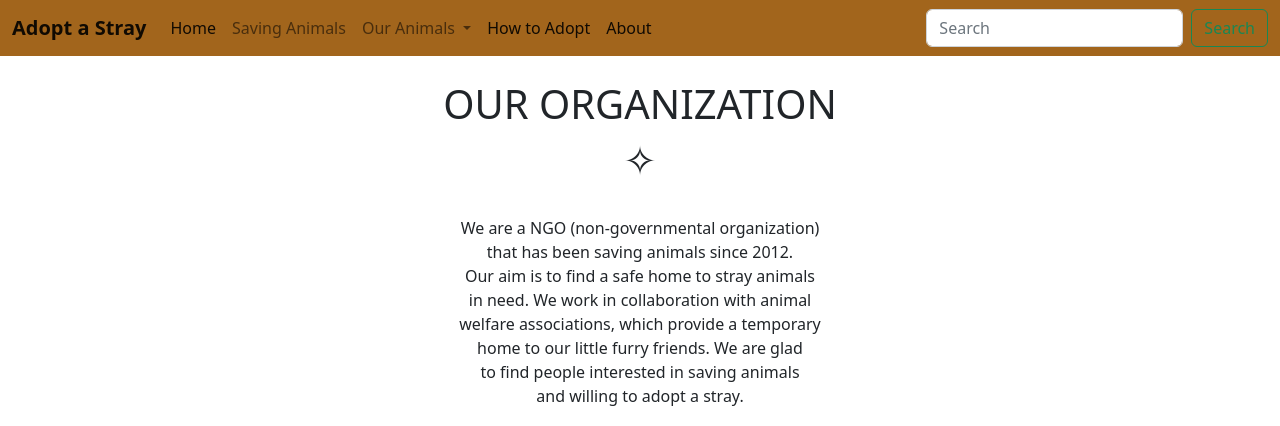
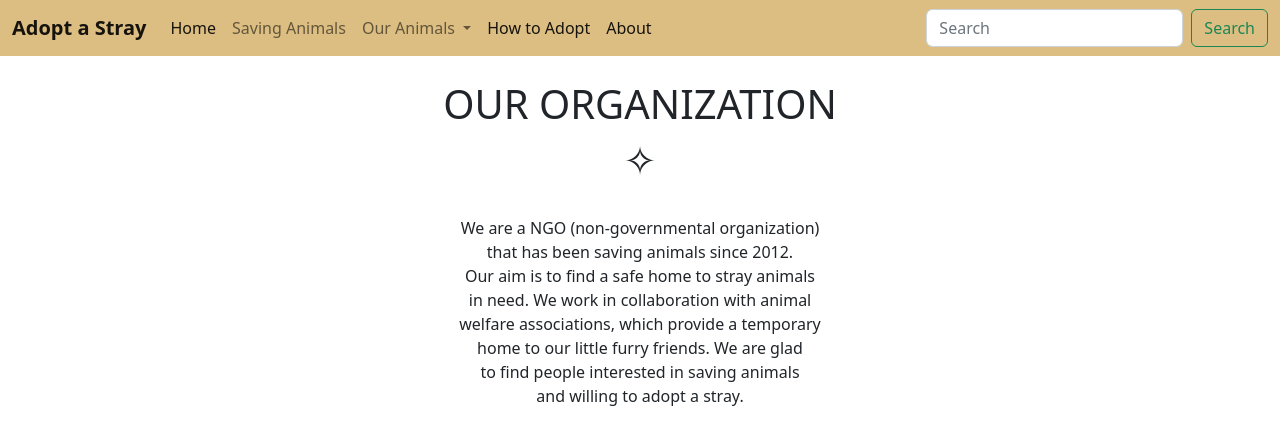
Before and after one commit to ogardiki/group-project-final, a plain HTML site: page navbar-files/index.html in a window 1280 px wide. Shown: the top 426 px of the page. Drawn offline with nearby package versions, Linux system fonts and the light colour scheme; a script that the page names is missing.

Commit message:
changed color in navbar

```diff
--- a/navbar-files/index.html
+++ b/navbar-files/index.html
@@ -14,7 +14,7 @@
     <link href="../styles/styles.css" rel="stylesheet" />
   </head>
   <body>
-    <nav class="navbar navbar-expand-md" style="background-color:#A2651C">
+    <nav class="navbar navbar-expand-md" style="background-color:#DCBE82">
       <div class="container-fluid">
         <a class="navbar-brand" href="./index.html"><b>Adopt a Stray</b></a>
         <button
```
Also changed, not shown: navbar-files/about.html (+1 -1 lines), navbar-files/cats.html (+2 -2 lines), navbar-files/dogs.html (+1 -1 lines), navbar-files/how-to-adopt.html (+1 -1 lines), styles/styles.css (line endings or trailing spaces).
